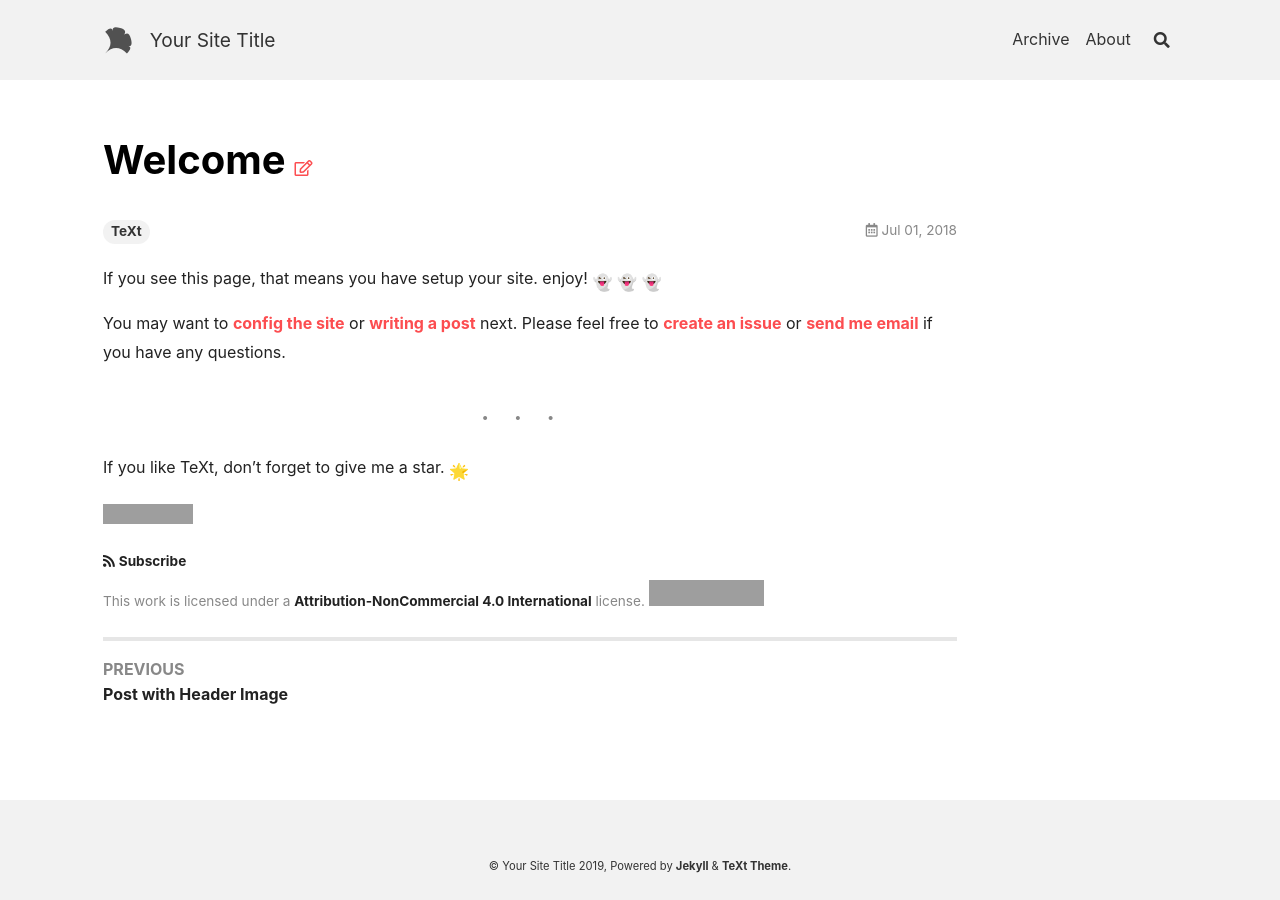
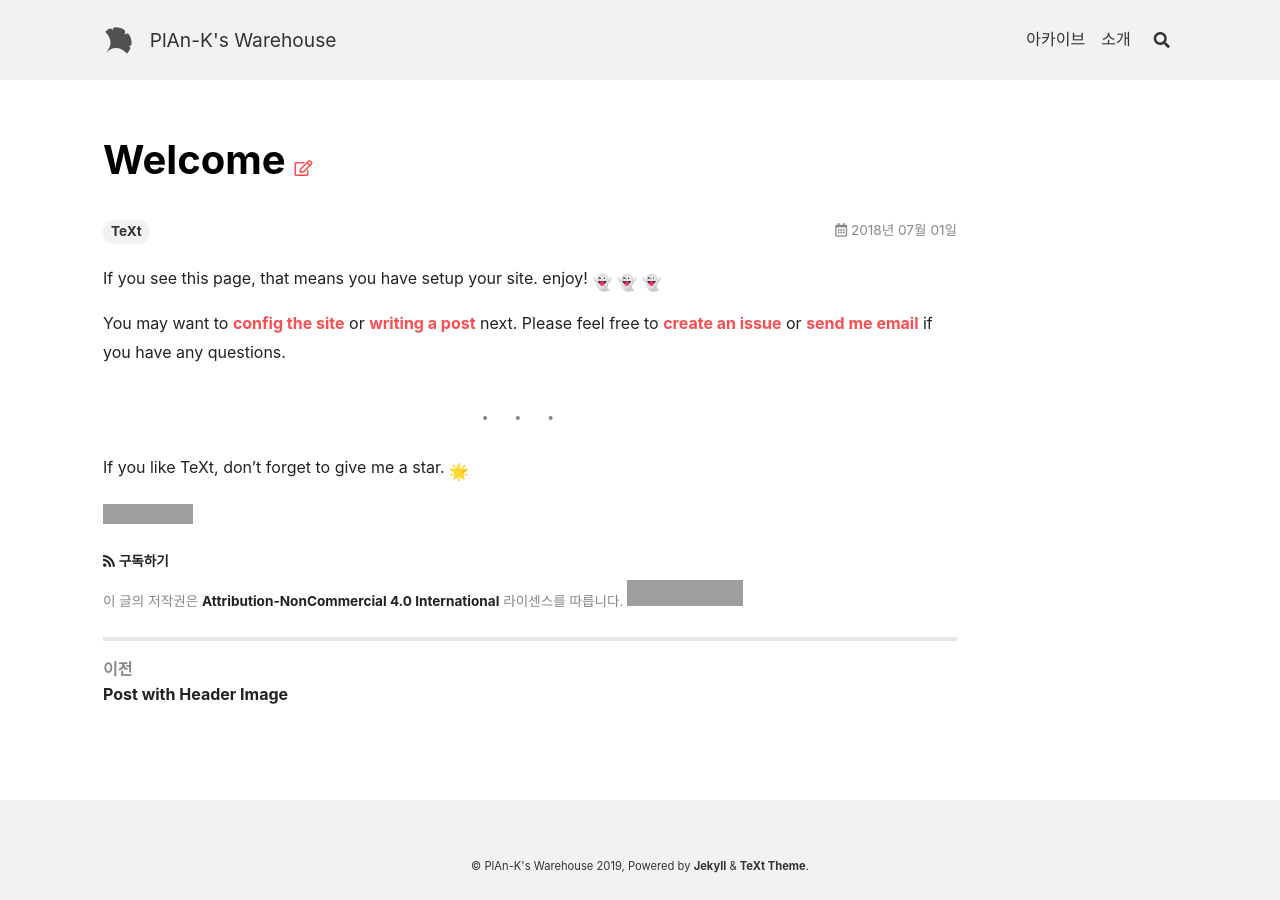
Before and after one commit to PlAn-K/PlAn-K.github.io, a Jekyll site: the page built from _posts/2018-07-01-welcome.md, in a window 1280 px wide. Built offline with Jekyll 4.4.1, drawn with Linux system fonts in a browser that asks for light colours; nearby versions of some CDN libraries; emoji names are drawn with the system emoji font; grey boxes are pictures that could not be loaded.

Commit message:
Update _config.yml

```diff
--- a/_config.yml
+++ b/_config.yml
@@ -20,25 +20,27 @@ text_skin: default # "default" (default), "dark", "forest", "ocean", "chocolate"
 highlight_theme: default # "default" (default), "tomorrow", "tomorrow-night", "tomorrow-night-eighties", "tomorrow-night-blue", "tomorrow-night-bright"
 url     : # the base hostname & protocol for your site e.g. https://www.someone.com
 baseurl : # does not include hostname
-title   : Your Site Title
+title   : PlAn-K's Warehouse
 description: > # this means to ignore newlines until "Language & timezone"
-  Your Site Description
+  PlAn-K's Warehouse
+
+  Plan-K의 작업내역과 여러 이야기들이 보관되는 유명한 창고입니다.
 
 
 ## => Language and Timezone
 ##############################
-lang: # the language of your site, default as "en"
-timezone: # see https://en.wikipedia.org/wiki/List_of_tz_database_time_zones for the available values
+lang: ko # the language of your site, default as "en"
+timezone: Asia/Seoul # see https://en.wikipedia.org/wiki/List_of_tz_database_time_zones for the available values
 
 
 ## => Author and Social
 ##############################
 author:
   type      : # "person" (default), "organization"
-  name      : Your Name
+  name      : Seungjun Lee
   url       :
   avatar    : # path or url of avatar image (square)
-  bio       : I am an amazing person.
+  bio       : 능숙한 개발자를 꿈꾸며..
   email     :
   facebook  : # "user_name" the last part of your profile url, e.g. https://www.facebook.com/user_name
   twitter   : # "user_name" the last part of your profile url, e.g. https://twitter.com/user_name
@@ -55,7 +57,7 @@ author:
 
 ## => GitHub Repository (if the site is hosted by GitHub)
 ##############################
-repository: user_name/repo_name
+repository: PlAn-K/PlAn-K.github.io
 repository_tree: master
 
 
```
